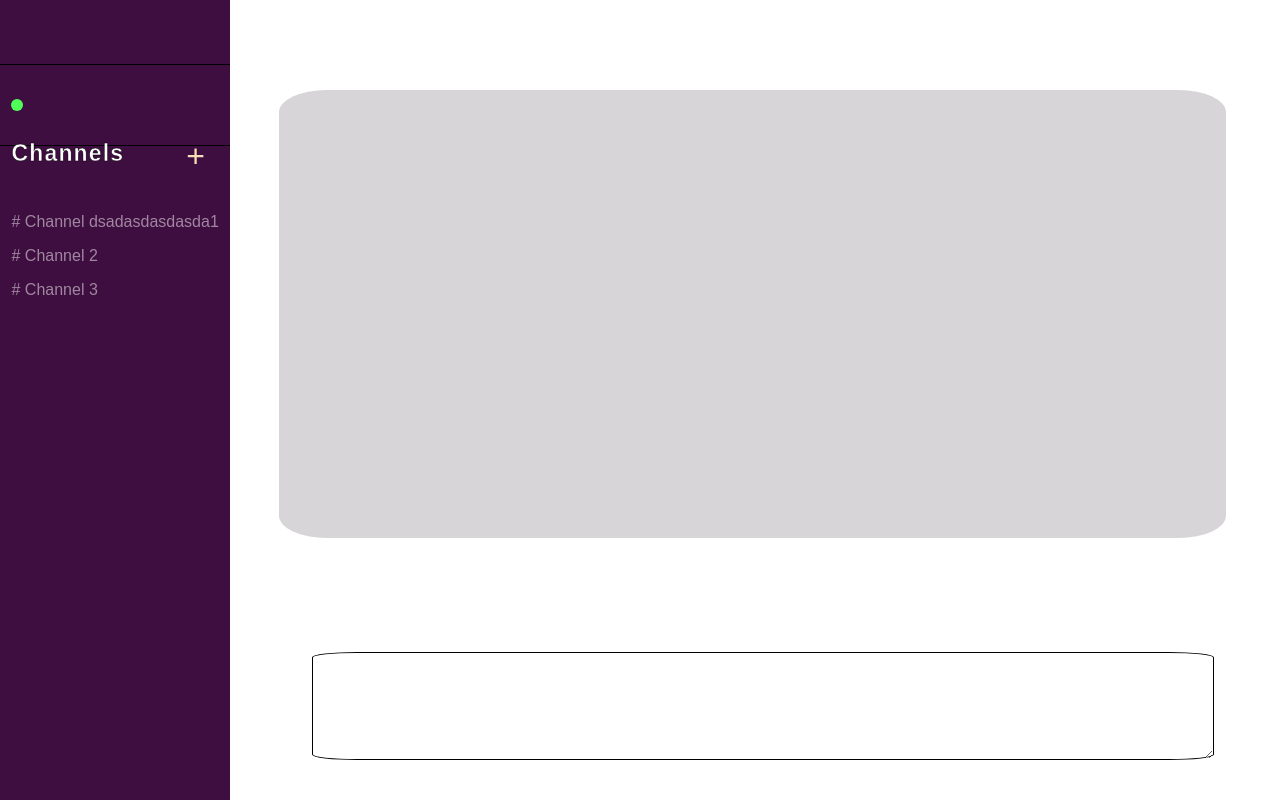
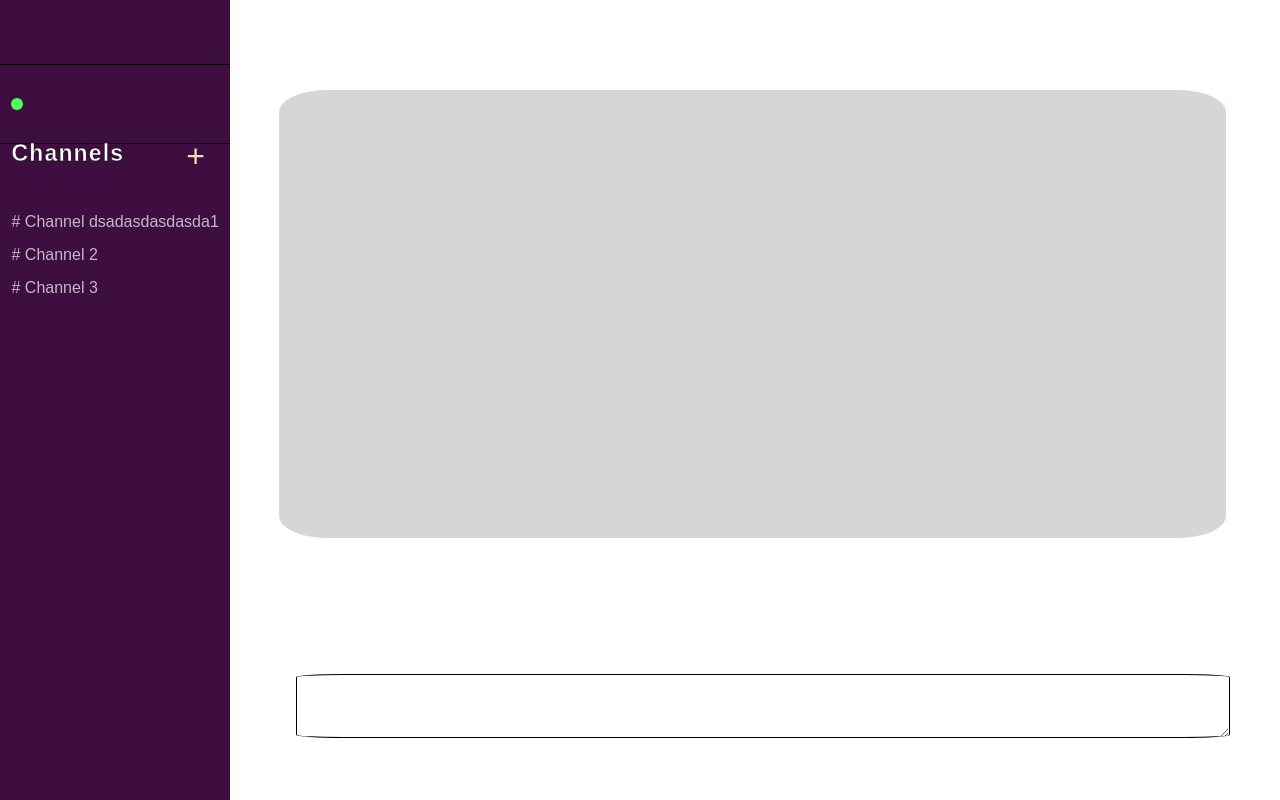
Before and after one commit to A-Fayez/flack, a Flask app: template templates/chat.html in a window 1280 px wide. Run offline with Flask 2, Linux system fonts and the light colour scheme; the template is opened without the code that fills it, so the values that code supplies are empty; style sheets or scripts are compiled from the project's sources.

Commit message:
refactor

```diff
--- a/static/css/style.css
+++ b/static/css/style.css
@@ -1,3 +1,9 @@
+* {
+    margin: 0;
+    padding: 0;
+    box-sizing: border-box;
+  }
+
 html,
 body {
     /*background-image: url('/static/img/background.jpeg');*/
--- a/static/sass/chat.scss
+++ b/static/sass/chat.scss
@@ -93,22 +93,16 @@
 }
 
 .channels {
-  display: block;
-  width: 100%;
+  position: relative;
   padding: 0 0 0 5%;
 }
 
 ul {
     list-style-type: none;
-}
+      li {
 
-ul li {
           margin: 7% 0;
-  opacity: 50%;
-}
-
-ul {
-  li {
+          opacity: 70%;
            a {
               text-decoration: none;
               color: white;
@@ -123,6 +117,13 @@ ul li a:active {
   color: black;
 }
 
+ul li a:hover,
+#new-channel-btn:hover {
+  background-color: white;
+  color: black;
+  font-weight: bold;
+}
+
 .input-message-area {
   grid-area: 4 / 2 / 5 / 4;
   @include flexbox();
@@ -131,10 +132,10 @@ ul li a:active {
 
 #message-box {
   place-self: start;
-  border: 1px solid black;
+  border: 1.5px solid black;
   border-radius: 5%;
-  width: 70vw;
-  height: 8vw;
+  width: 73vw;
+  height: 5vw;
 }
 
 .messages {
@@ -148,3 +149,7 @@ ul li a:active {
   width: 74vw;
   height: 35vw;
 }
+
+#message-box:focus {
+  font-size: x-large;
+}
--- a/templates/chat.html
+++ b/templates/chat.html
@@ -24,6 +24,7 @@
     </div>
 </div>
 
+<!-- dynamically generate placeholder corrsepond to channel-->
 <div class="input-message-area">
     <textarea id="message-box"></textarea>
 </div>
```
Lines whose indentation alone changed are shown as unchanged.
